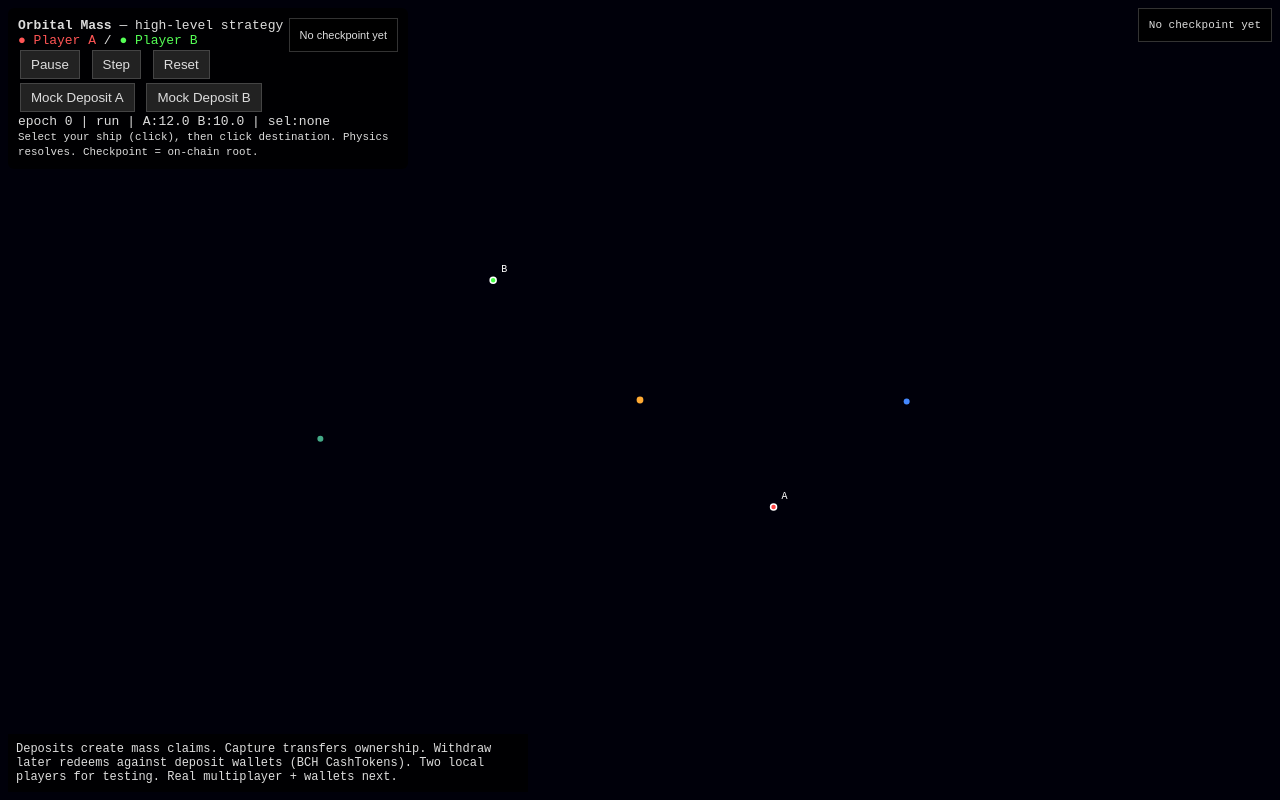
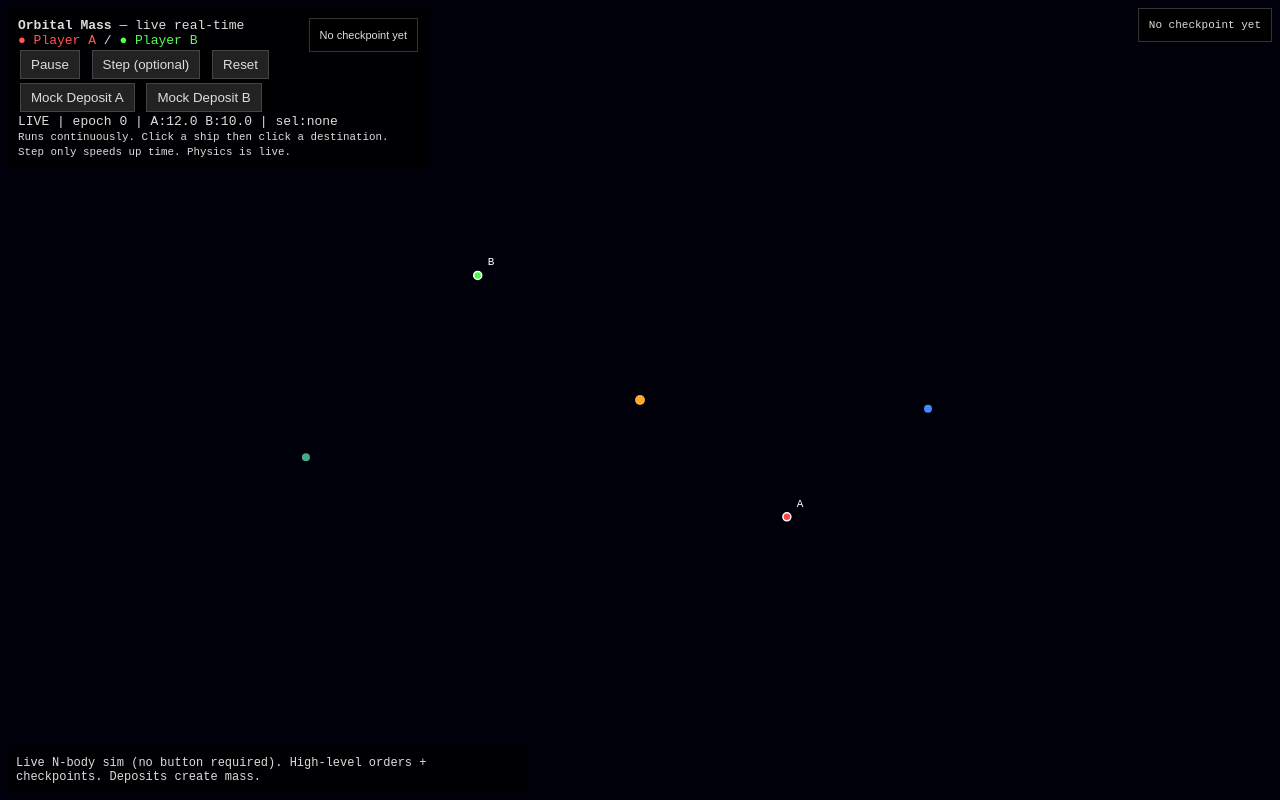
Before and after one commit to blakelapierre/orbital-mass, a plain HTML site: page index.html in a window 1280 px wide. Drawn offline with Linux system fonts and the light colour scheme.

Commit message:
Make real-time motion obvious: stronger gravity, initial velocities, clearer UI

```diff
--- a/index.html
+++ b/index.html
@@ -7,7 +7,7 @@
 <style>
   * { box-sizing: border-box; }
   body { margin:0; background:#000; color:#ddd; font-family:monospace; overflow:hidden; }
-  #ui { position:absolute; top:8px; left:8px; background:rgba(0,0,0,.8); padding:10px; border-radius:6px; z-index:10; max-width:400px; }
+  #ui { position:absolute; top:8px; left:8px; background:rgba(0,0,0,.8); padding:10px; border-radius:6px; z-index:10; max-width:420px; }
   button { margin:2px; padding:6px 10px; background:#222; color:#ddd; border:1px solid #444; cursor:pointer; }
   button:hover { background:#333; }
   #info { position:absolute; bottom:8px; left:8px; background:rgba(0,0,0,.8); padding:8px; font-size:12px; max-width:520px; }
@@ -19,21 +19,20 @@
 </head>
 <body>
 <div id="ui">
-  <b>Orbital Mass</b> — high-level strategy<br>
+  <b>Orbital Mass</b> — live real-time<br>
   <span class="playerA">● Player A</span> / <span class="playerB">● Player B</span><br>
   <button id="pause">Pause</button>
-  <button id="step">Step</button>
+  <button id="step">Step (optional)</button>
   <button id="checkpoint">Checkpoint</button>
   <button id="reset">Reset</button><br>
   <button id="depositA">Mock Deposit A</button>
   <button id="depositB">Mock Deposit B</button><br>
   <span id="status">running</span><br>
-  <small>Select your ship (click), then click destination. Physics resolves. Checkpoint = on-chain root.</small>
+  <small>Runs continuously. Click a ship then click a destination. Step only speeds up time. Physics is live.</small>
 </div>
 <div id="checkpoint">No checkpoint yet</div>
 <div id="info">
-  Deposits create mass claims. Capture transfers ownership. Withdraw later redeems against deposit wallets (BCH CashTokens).
-  Two local players for testing. Real multiplayer + wallets next.
+  Live N-body sim (no button required). High-level orders + checkpoints. Deposits create mass.
 </div>
 <canvas id="c"></canvas>
 <script>
@@ -43,8 +42,8 @@ let W, H;
 function resize() { W = canvas.width = innerWidth; H = canvas.height = innerHeight; }
 resize(); addEventListener('resize', resize);
 
-const G = 5e-4;
-const dt = 0.04;
+const G = 8e-4;
+const dt = 0.08;
 let running = true;
 let epoch = 0;
 let selected = null;
@@ -66,11 +65,11 @@ class Body {
 const bodies = [];
 function init() {
   bodies.length = 0;
-  bodies.push(new Body(0, 0, 0, 0, 1200, '#ffaa33', false, 'star', 'system'));
-  bodies.push(new Body(200, 0, 0, 0.32, 50, '#4488ff', false, 'planet1', 'system'));
-  bodies.push(new Body(-240, 30, 0.08, -0.25, 30, '#44aa88', false, 'planet2', 'system'));
-  bodies.push(new Body(100, 80, 0.05, 0.1, 12, '#ff4444', true, 'claimA1', 'A'));
-  bodies.push(new Body(-110, -90, -0.04, 0.08, 10, '#44ff44', true, 'claimB1', 'B'));
+  bodies.push(new Body(0, 0, 0, 0, 1500, '#ffaa33', false, 'star', 'system'));
+  bodies.push(new Body(180, 0, 0, 0.45, 60, '#4488ff', false, 'planet1', 'system'));
+  bodies.push(new Body(-210, 40, 0.1, -0.35, 35, '#44aa88', false, 'planet2', 'system'));
+  bodies.push(new Body(90, 70, 0.15, 0.25, 12, '#ff4444', true, 'claimA1', 'A'));
+  bodies.push(new Body(-100, -80, -0.12, 0.18, 10, '#44ff44', true, 'claimB1', 'B'));
   selected = null;
   epoch = 0;
   document.getElementById('checkpoint').textContent = 'No checkpoint yet';
@@ -84,8 +83,8 @@ function applyOrders() {
     const dx = b.order.tx - b.x;
     const dy = b.order.ty - b.y;
     const dist = Math.hypot(dx, dy);
-    if (dist < 8) { b.order = null; continue; }
-    const thrust = 0.03 * Math.min(1, b.mass / 10);
+    if (dist < 10) { b.order = null; continue; }
+    const thrust = 0.06 * Math.min(1.5, b.mass / 8);
     b.vx += (dx / dist) * thrust;
     b.vy += (dy / dist) * thrust;
   }
@@ -101,7 +100,7 @@ function step(n=1) {
         if (i === j) continue;
         const b = bodies[j];
         const dx = b.x - a.x, dy = b.y - a.y;
-        const d2 = dx * dx + dy * dy + 4;
+        const d2 = dx * dx + dy * dy + 6;
         const f = G * b.mass / d2;
         const d = Math.sqrt(d2);
         ax += f * dx / d;
@@ -130,12 +129,7 @@ function makeCheckpoint() {
     vy: Math.round(b.vy * 100) / 100
   }));
   const root = simpleHash(JSON.stringify(claims));
-  const cp = {
-    epoch,
-    stateRoot: root,
-    claims,
-    note: 'This root would be committed on-chain (CashToken commitment or settlement tx). Ownership transfers on capture.'
-  };
+  const cp = { epoch, stateRoot: root, claims, note: 'On-chain checkpoint root' };
   document.getElementById('checkpoint').textContent = JSON.stringify(cp, null, 2);
   updateStatus();
 }
@@ -152,7 +146,7 @@ function simpleHash(str) {
 function draw() {
   ctx.fillStyle = '#00000a';
   ctx.fillRect(0, 0, W, H);
-  const cx = W / 2, cy = H / 2, scale = Math.min(W, H) / 600;
+  const cx = W / 2, cy = H / 2, scale = Math.min(W, H) / 500;
 
   for (const b of bodies) {
     if (b.order) {
@@ -172,15 +166,15 @@ function draw() {
     const py = cy + b.y * scale;
     ctx.beginPath();
     ctx.fillStyle = b === selected ? '#ffff00' : b.color;
-    ctx.arc(px, py, Math.max(3, b.r * scale * 0.4), 0, Math.PI * 2);
+    ctx.arc(px, py, Math.max(4, b.r * scale * 0.45), 0, Math.PI * 2);
     ctx.fill();
     if (b.isShip) {
       ctx.strokeStyle = '#fff';
       ctx.lineWidth = 1.5;
       ctx.stroke();
       ctx.fillStyle = '#fff';
-      ctx.font = '10px monospace';
-      ctx.fillText(b.owner, px + 8, py - 8);
+      ctx.font = '11px monospace';
+      ctx.fillText(b.owner, px + 10, py - 10);
     }
   }
 }
@@ -189,34 +183,34 @@ function updateStatus() {
   const aMass = bodies.filter(b => b.owner === 'A').reduce((s, b) => s + b.mass, 0);
   const bMass = bodies.filter(b => b.owner === 'B').reduce((s, b) => s + b.mass, 0);
   document.getElementById('status').textContent =
-    `epoch ${epoch} | ${running ? 'run' : 'pause'} | A:${aMass.toFixed(1)} B:${bMass.toFixed(1)} | sel:${selected ? selected.claimId : 'none'}`;
+    `LIVE | epoch ${epoch} | A:${aMass.toFixed(1)} B:${bMass.toFixed(1)} | sel:${selected ? selected.claimId : 'none'}`;
 }
 
 let last = 0;
 function loop(t) {
-  if (running && t - last > 50) { step(1); last = t; }
+  if (running && t - last > 30) { step(1); last = t; }
   draw();
   requestAnimationFrame(loop);
 }
 requestAnimationFrame(loop);
 
 document.getElementById('pause').onclick = () => { running = !running; updateStatus(); };
-document.getElementById('step').onclick = () => step(10);
+document.getElementById('step').onclick = () => step(5);
 document.getElementById('checkpoint').onclick = makeCheckpoint;
 document.getElementById('reset').onclick = () => { init(); };
 document.getElementById('depositA').onclick = () => {
-  bodies.push(new Body((Math.random()-0.5)*150, (Math.random()-0.5)*150, 0, 0, 6 + Math.random()*4, '#ff6666', true, null, 'A'));
+  bodies.push(new Body((Math.random()-0.5)*140, (Math.random()-0.5)*140, (Math.random()-0.5)*0.2, (Math.random()-0.5)*0.2, 6 + Math.random()*4, '#ff6666', true, null, 'A'));
 };
 document.getElementById('depositB').onclick = () => {
-  bodies.push(new Body((Math.random()-0.5)*150, (Math.random()-0.5)*150, 0, 0, 6 + Math.random()*4, '#66ff66', true, null, 'B'));
+  bodies.push(new Body((Math.random()-0.5)*140, (Math.random()-0.5)*140, (Math.random()-0.5)*0.2, (Math.random()-0.5)*0.2, 6 + Math.random()*4, '#66ff66', true, null, 'B'));
 };
 
 canvas.onclick = e => {
-  const cx = W / 2, cy = H / 2, scale = Math.min(W, H) / 600;
+  const cx = W / 2, cy = H / 2, scale = Math.min(W, H) / 500;
   const mx = (e.clientX - cx) / scale;
   const my = (e.clientY - cy) / scale;
 
-  let hit = null, best = 30;
+  let hit = null, best = 35;
   for (const b of bodies) {
     if (!b.isShip) continue;
     const d = Math.hypot(b.x - mx, b.y - my);
```
